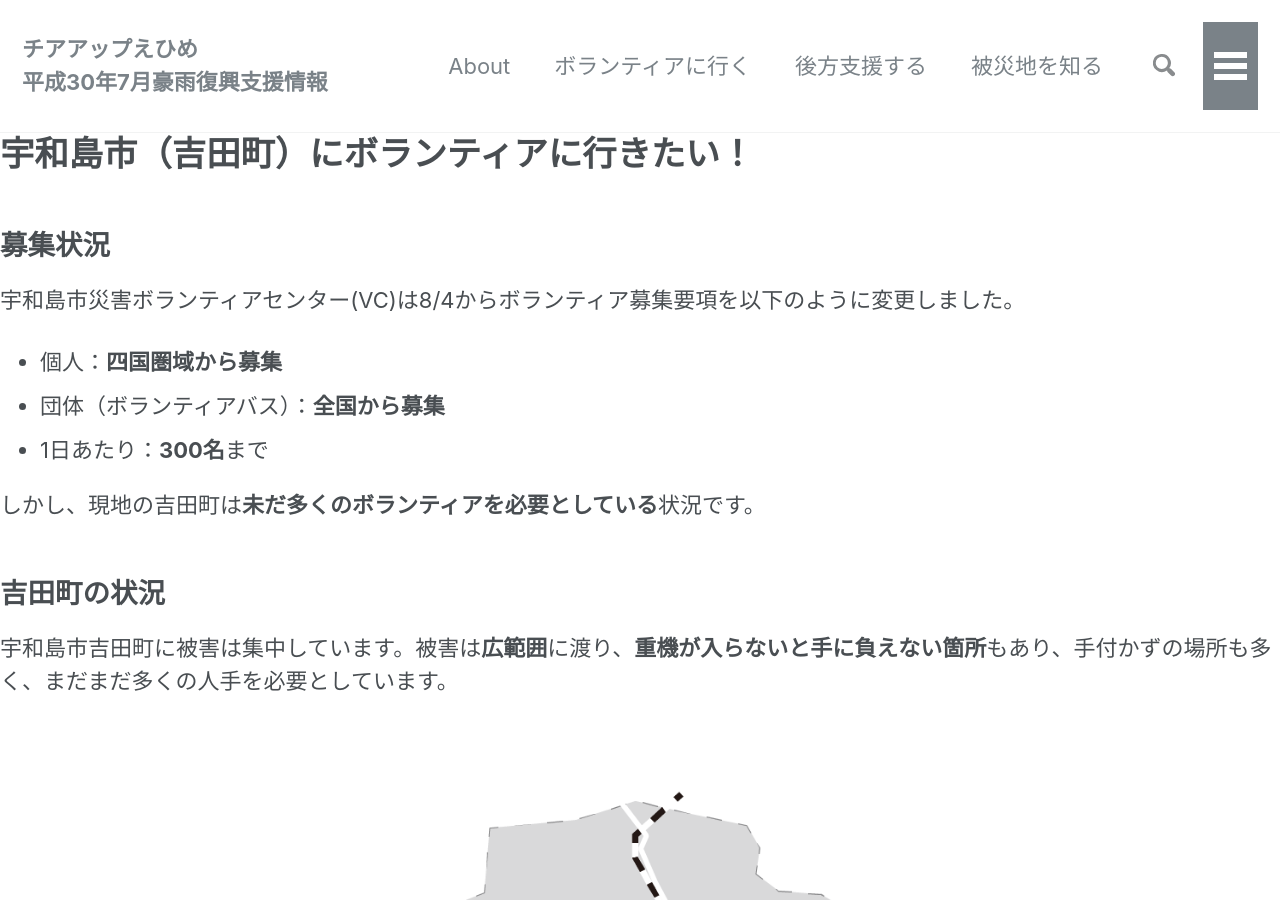
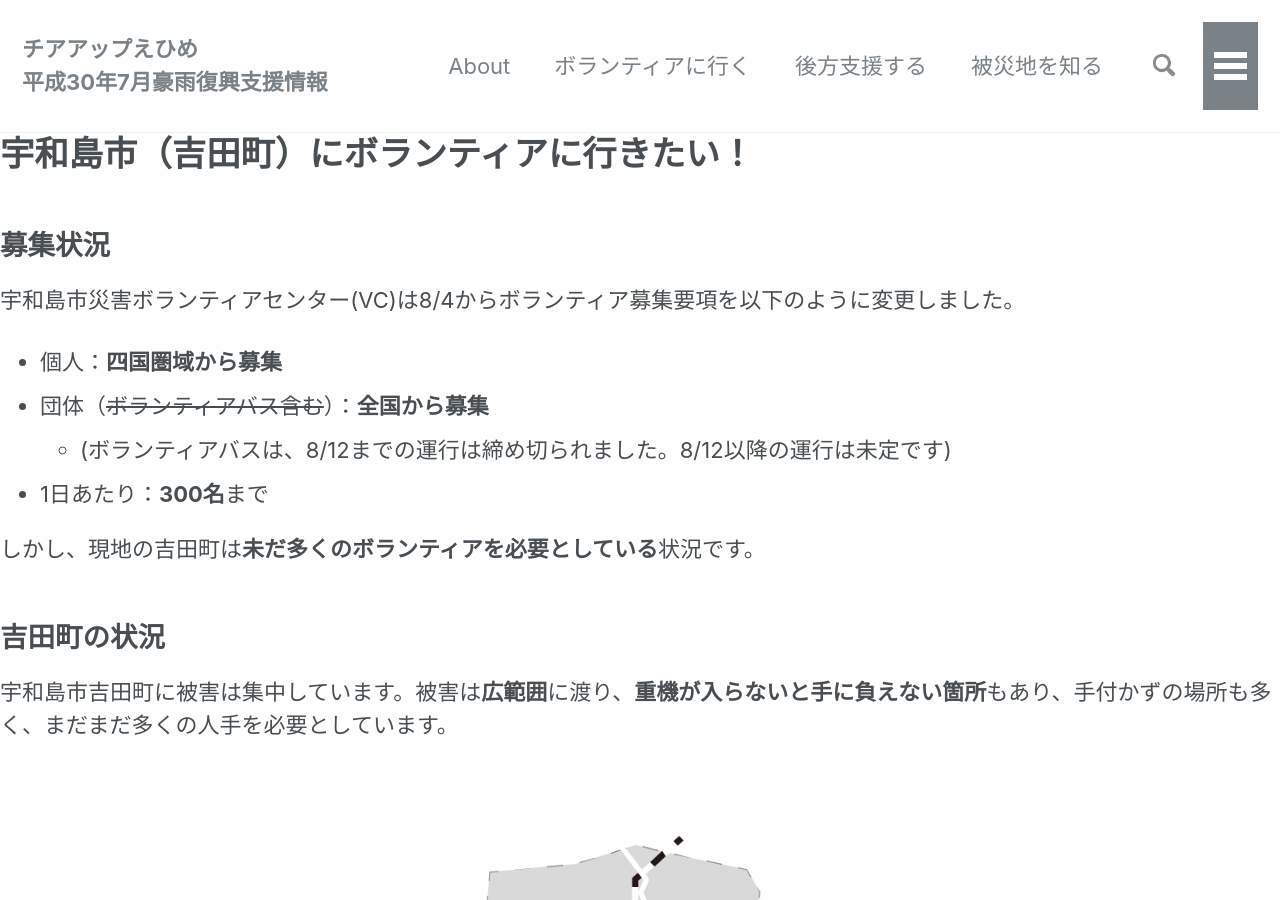
Before and after one commit to cheerup-ehime/cheerup-ehime.github.io, a Jekyll site: the page built from volunteer-new/uwajima.md, in a window 1280 px wide and 900 px high. Built offline with Jekyll 4.4.1, drawn with Linux system fonts in a browser that asks for light colours; nearby versions of some CDN libraries; our own code applies the rules of GitHub Pages for plain Markdown files; comment, search, counter and statistics services are not loaded; some of the changed text lies outside the part shown.

Commit message:
ボラバス締切反映

```diff
--- a/volunteer-new/uwajima.md
+++ b/volunteer-new/uwajima.md
@@ -18,7 +18,8 @@ header:
 宇和島市災害ボランティアセンター(VC)は8/4からボランティア募集要項を以下のように変更しました。
 
 - 個人：**四国圏域から募集**
-- 団体（ボランティアバス）：**全国から募集**
+- 団体（~~ボランティアバス含む~~）：**全国から募集**
+    - (ボランティアバスは、8/12までの運行は締め切られました。8/12以降の運行は未定です)
 - 1日あたり：**300名**まで
 
 しかし、現地の吉田町は**未だ多くのボランティアを必要としている**状況です。
@@ -62,7 +63,7 @@ header:
 
 個人で県外からボランティア活動をしたい方は、災害VCでは申込みすることができませんので、以下のルートで活動します。
 
-1. 松山市に滞在して[松山発のボランティアバス](#ボランティアバスを使う)をご利用して参加する
+1. ~~松山市に滞在して[松山発のボランティアバス](#ボランティアバスを使う)をご利用して参加する~~(8/12までのバスは締め切られました。その後の運行は未でです)
 2. NPO[ユナイテッド・アース](#ユナイテッド・アースで活動する)か活動に参加する
 3. [現地のボランティアグループ](#現地ボランティアグループで活動する)に参加する
 
@@ -131,6 +132,8 @@ NPOユナイテッド・アースさんが、宇和島復興支援現地活動
 
 現在、連絡がとれる現地ボランティアグループは以下のとおりです。他にも情報・掲載したいグループは、チアアップえひめの[メール](mailto:cheerup.ehime@gmail.com)までご連絡くださいませ。
 
+現地ボランティアの活動エリアについては[吉田町の現状（8/6時点）を解説するページ](/volunteer-new/yoshida/)を参考にしてください。
+
 ### **チームサクボ**
 
 チームサクボは**吉田町立間中組**を中心にボランティア活動を続けている有志のボランティアグループです。災害VC公認のグループなので、ボランティア保険も加入できます。
```
